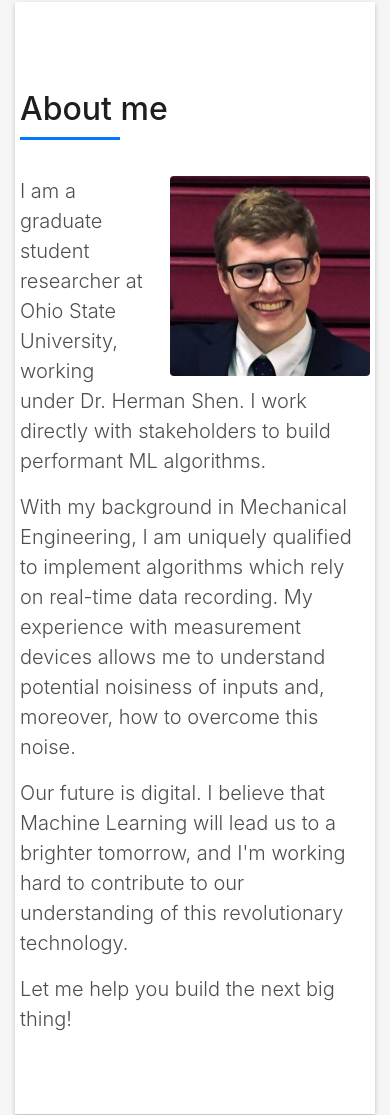
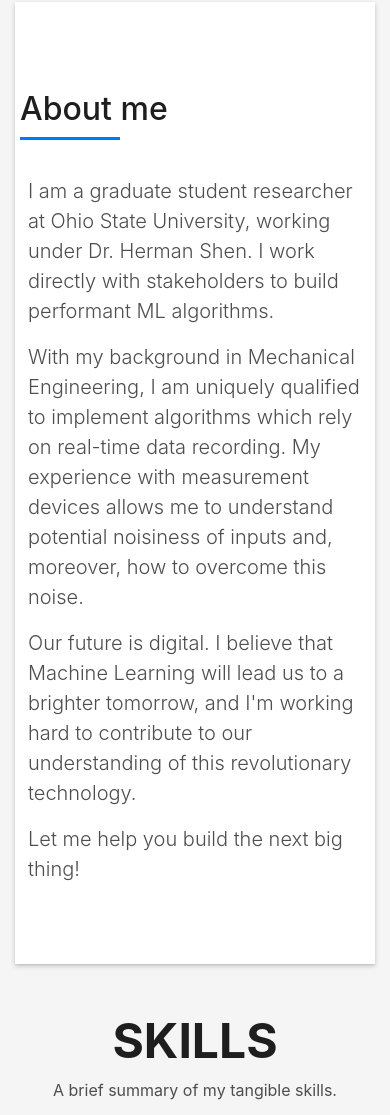
Before and after one commit to ladothlak/ladothlak.github.io, a plain HTML site: page index.html in a window 390 px wide. Shown: the part 906-2021 px from the top of the page. Drawn offline with Linux system fonts and the light colour scheme; files whose address does not match are found by name.

Commit message:
formatting
Fixed formatting in the About Me section

```diff
--- a/index.html
+++ b/index.html
@@ -113,10 +113,10 @@
                         About me
                       </h5>
                     </div>
-                    <div>
-                      <img src="assets/img/my-picture.jpg" class="img-fluid pull-right rounded ml-4 hidden-sm-down hidden-xs hidden-sm" alt="">
+                    <div class="d-none d-md-block">
+                      <img src="assets/img/my-picture.jpg" class="img-fluid pull-right rounded ml-4" alt="">
                     </div>
-                    <div>
+                    <div class="mx-2">
                       <p class="lead">
                         I am a graduate student researcher at Ohio State University, working under Dr. Herman Shen.
                         I work directly with stakeholders to build performant ML algorithms.
```
